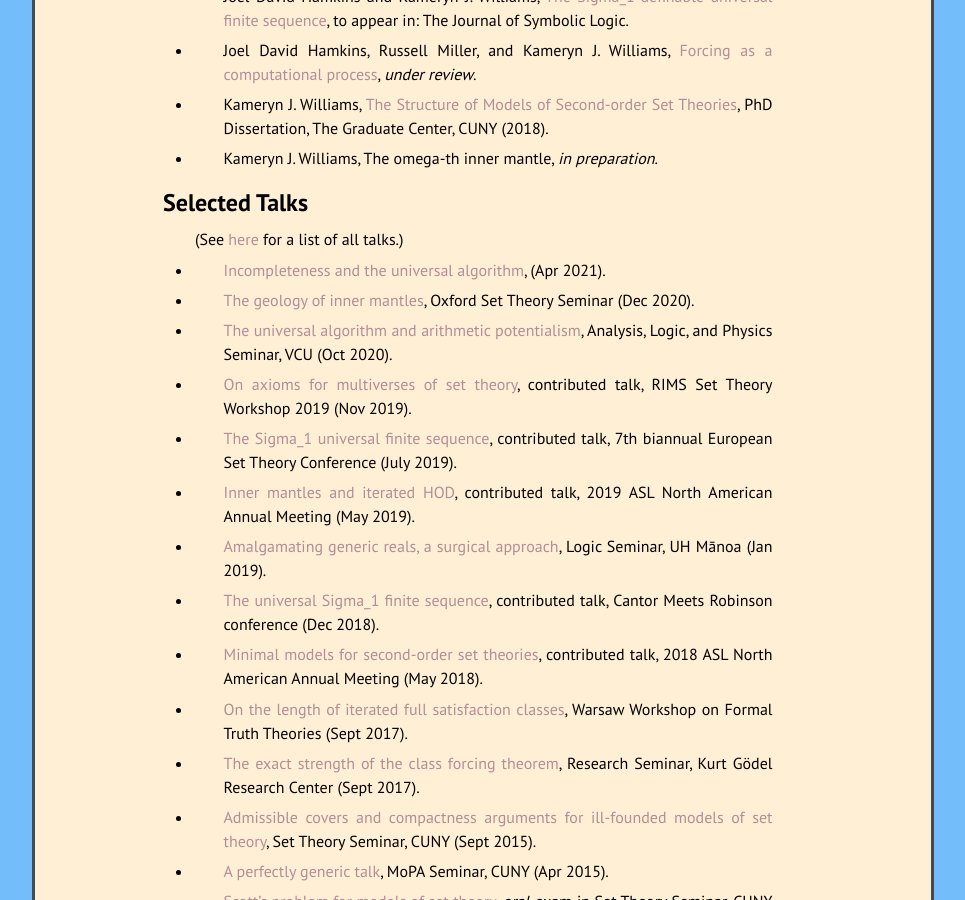
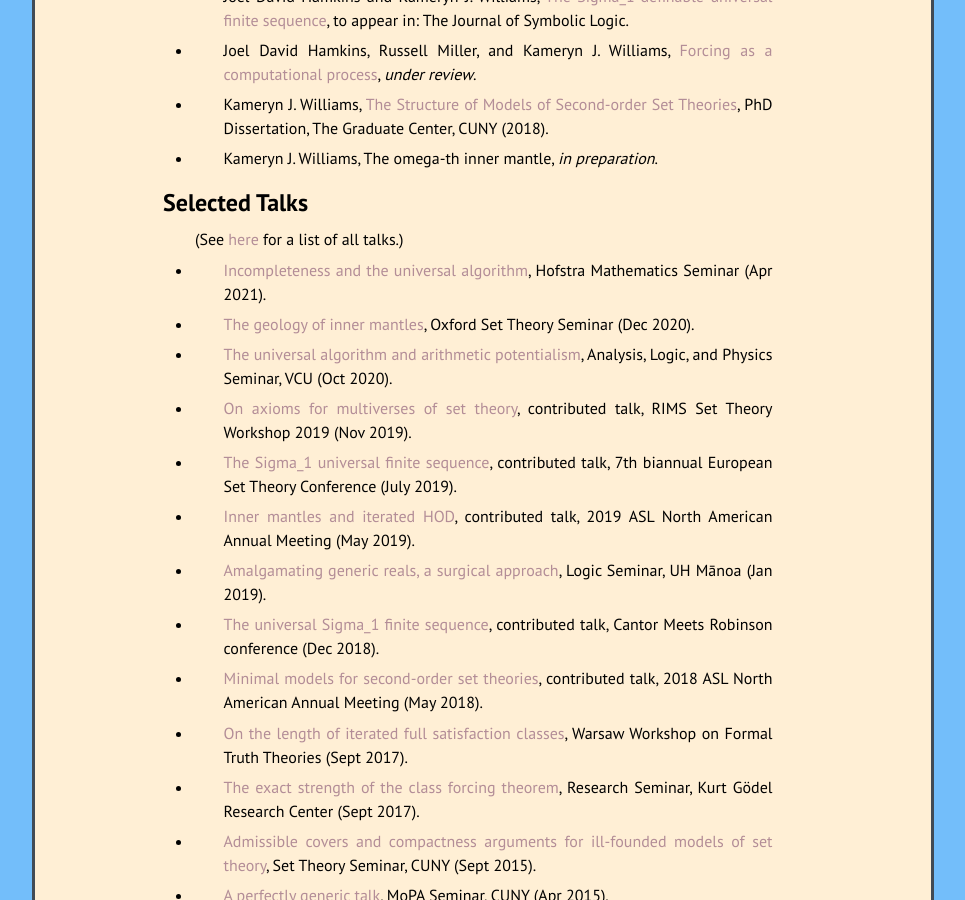
Before and after one commit to kamerynjw/kamerynjw.github.io, a Jekyll site: the page built from research.md, in a window 1280 px wide and 900 px high, scrolled down 744 px. Shown: the whole window, without its empty margins (157-1122 px from the left). Built offline with Jekyll 4.4.1, drawn with Linux system fonts in a browser that asks for light colours; nearby versions of some CDN libraries.

Commit message:
frogot the seminar info

```diff
--- a/_data/semtalks.yml
+++ b/_data/semtalks.yml
@@ -3,6 +3,7 @@
 
 - href: "2021-apr-hofstra"
   title: "Incompleteness and the universal algorithm"
+  other: "Hofstra Mathematics Seminar"
   date: "Apr 2021"
 
 - href: "2020-dec-class-potentialism"
--- a/_data/talks.yml
+++ b/_data/talks.yml
@@ -3,6 +3,7 @@
 
 - href: "2021-apr-hofstra"
   title: "Incompleteness and the universal algorithm"
+  other: "Hofstra Mathematics Seminar"
   date: "Apr 2021"
 
 - href: "2020-dec-inner-mantles"
```
